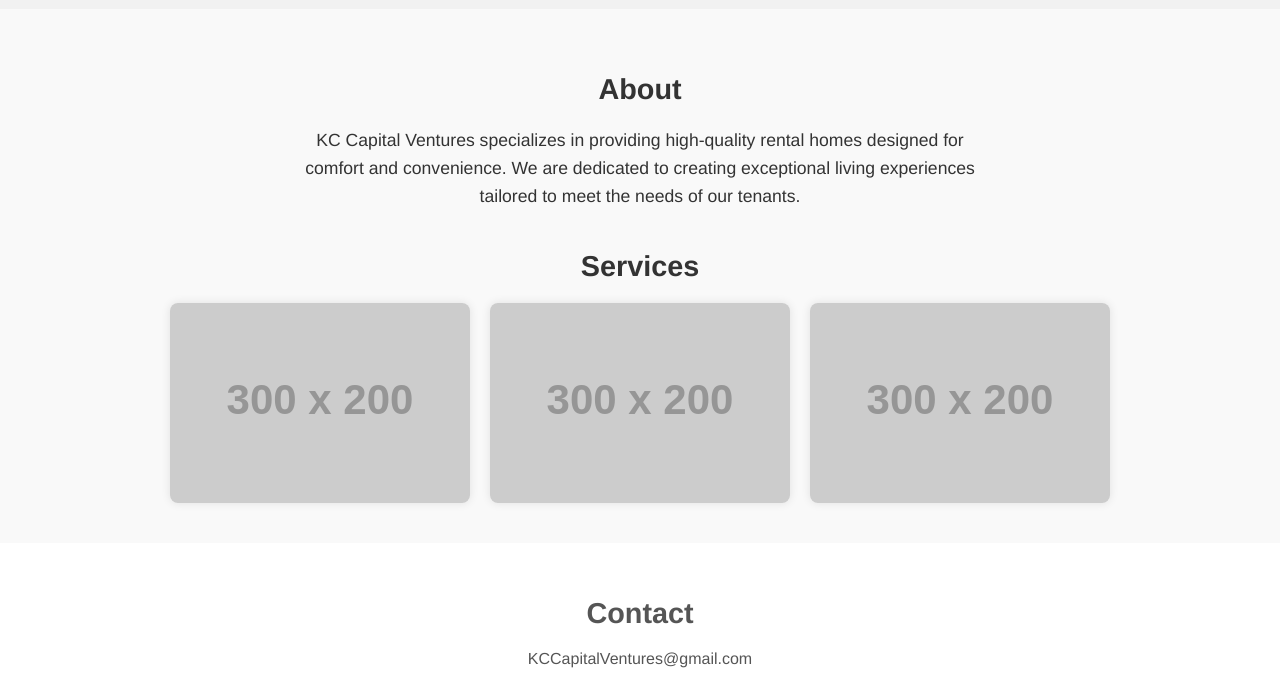
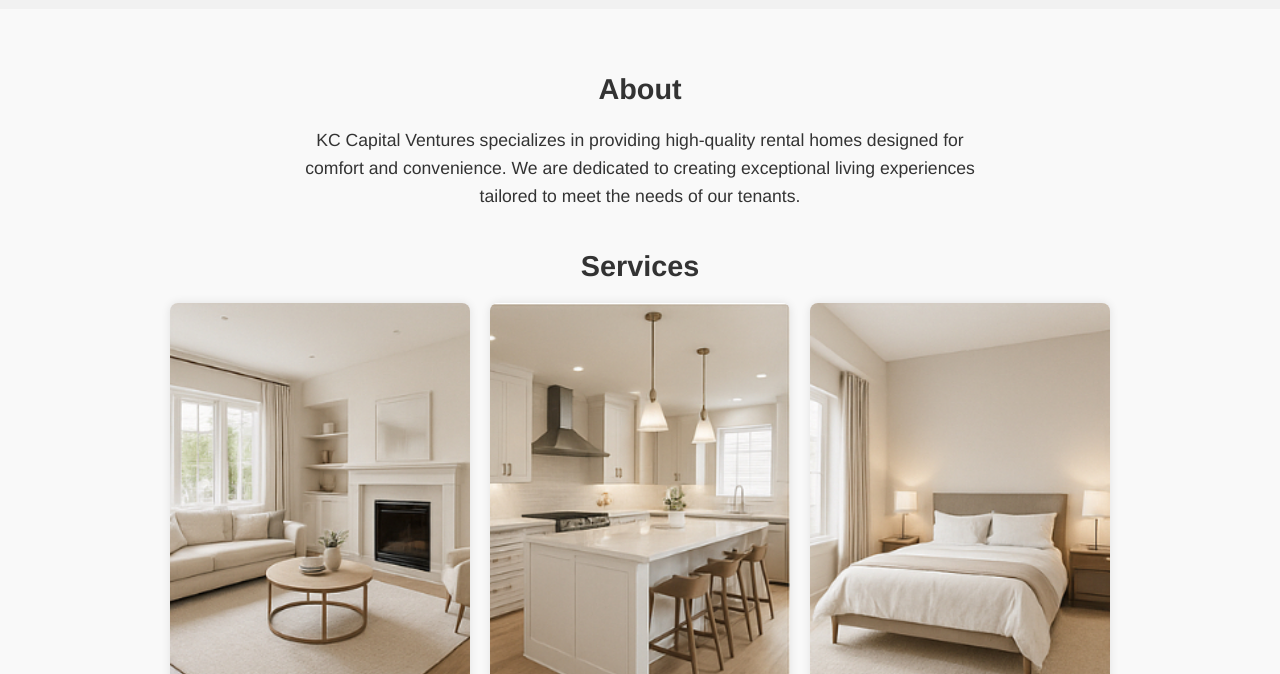
Before and after one commit to KCCapitalVentures/kc-capital-ventures, a plain HTML site: page index.html in a window 1280 px wide. Shown: the part 126-800 px from the top of the page. Drawn offline with Linux system fonts and the light colour scheme; placeholder pictures from the web are drawn by us.

Commit message:
Update index.html

```diff
--- a/index.html
+++ b/index.html
@@ -72,9 +72,9 @@
 
     <h2>Services</h2>
     <div class="image-row">
-      <img src="https://via.placeholder.com/300x200?text=Living+Room" alt="Living Room">
-      <img src="https://via.placeholder.com/300x200?text=Kitchen" alt="Kitchen">
-      <img src="https://via.placeholder.com/300x200?text=Bedroom" alt="Bedroom">
+      <img src="images/living room.jpg" alt="Living Room">
+      <img src="images/kitchen.jpg" alt="Kitchen">
+      <img src="images/bedroom.jpg" alt="Bedroom">
     </div>
   </section>
 
```
